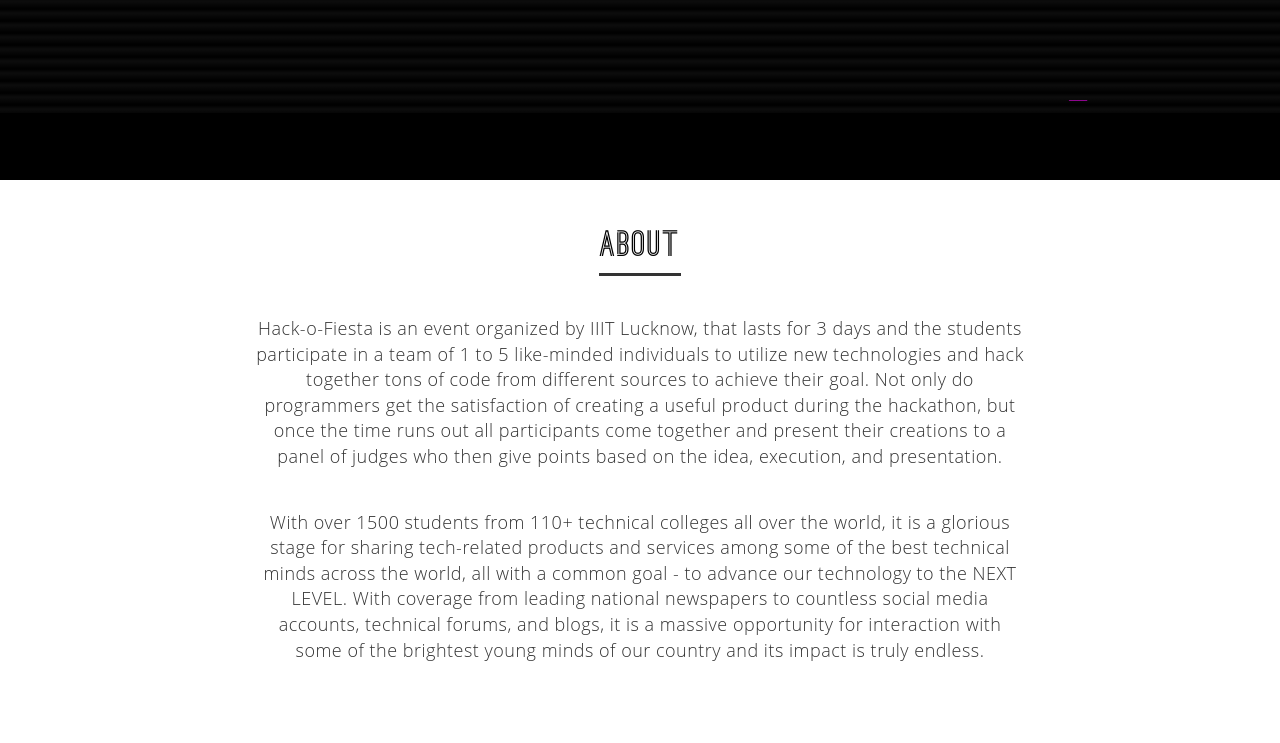
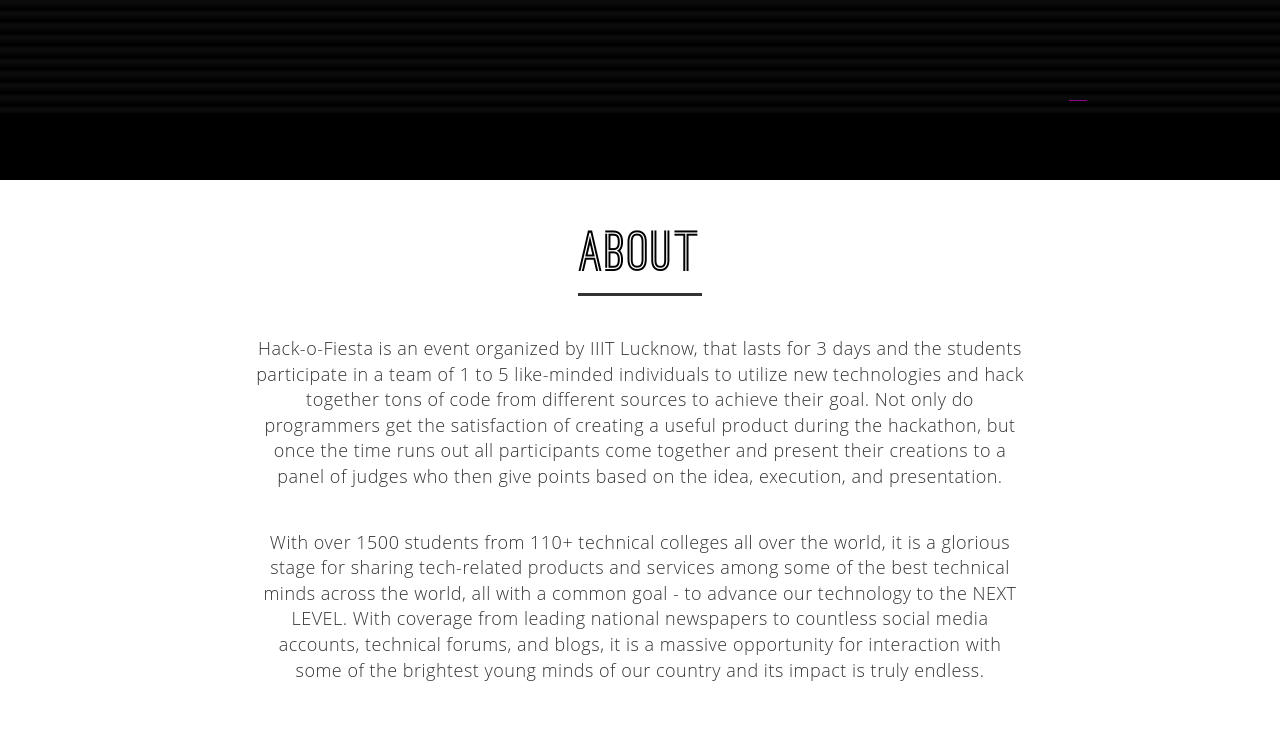
Before and after one commit to rktejesh/hackofiesta, a PHP site: page / in a window 1280 px wide. Shown: the part 700-1443 px from the top of the page. Before the commit the page ends 1361 px from the top, so only its background shows below. Run offline with PHP 8.4, Linux system fonts and the light colour scheme; style sheets or scripts are compiled from the project's sources; some libraries are stand-ins or nearby versions.

Commit message:
changed heading size

```diff
--- a/scss/index.css
+++ b/scss/index.css
@@ -1211,7 +1211,7 @@ h1 {
   font-family: "Ostrich-Sans";
   font-style: normal;
   letter-spacing: 1.5px;
-  font-size: 35px;
+  font-size: 55px;
   padding-bottom: 8px;
   border-bottom: 3px solid #333;
 }
--- a/scss/index.scss
+++ b/scss/index.scss
@@ -694,7 +694,7 @@ h1 {
   font-family:"Ostrich-Sans";
   font-style: normal;
   letter-spacing: 1.5px;
-  font-size:35px;
+  font-size:55px;
   padding-bottom: 8px;
 
   border-bottom:3px solid #333 ;
```
